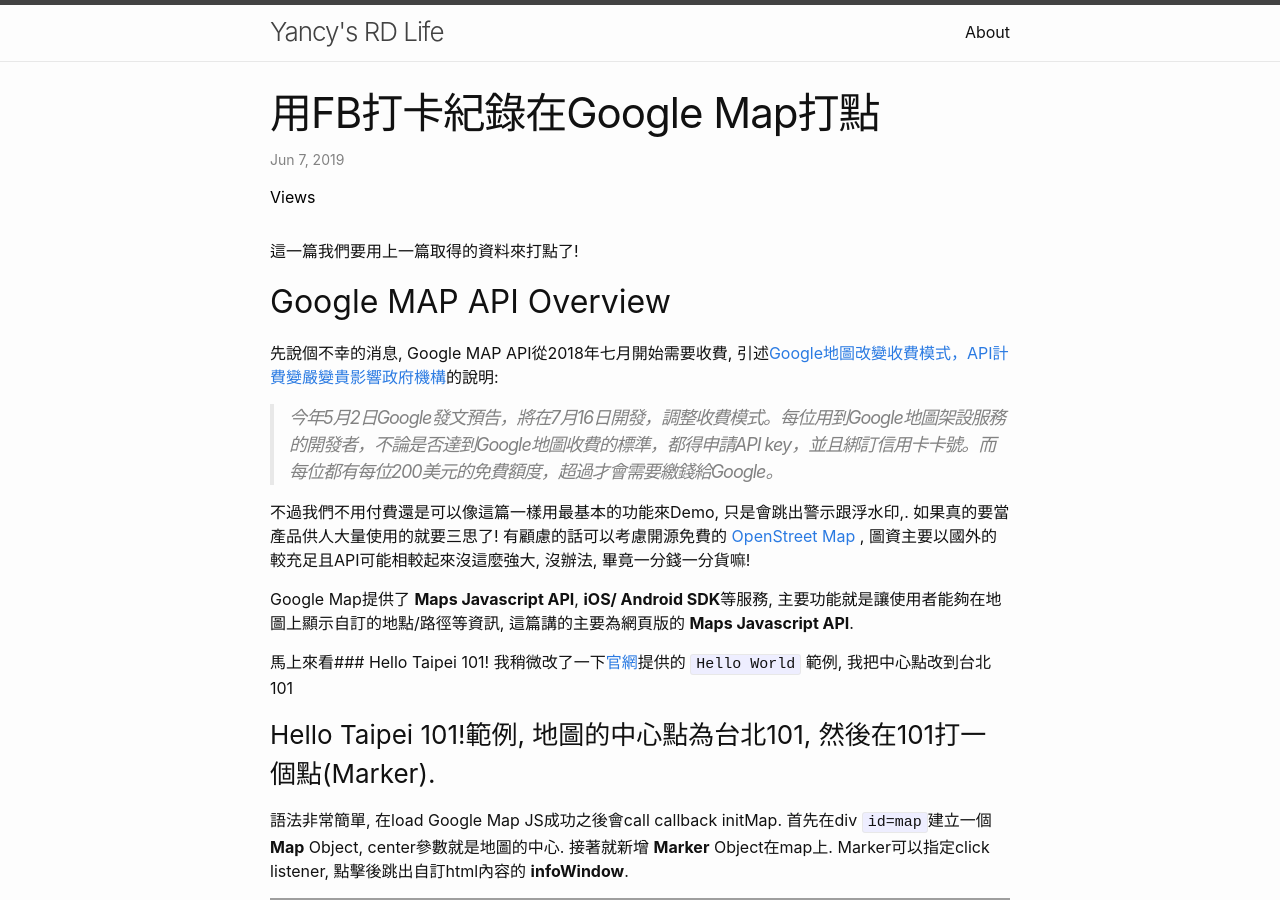
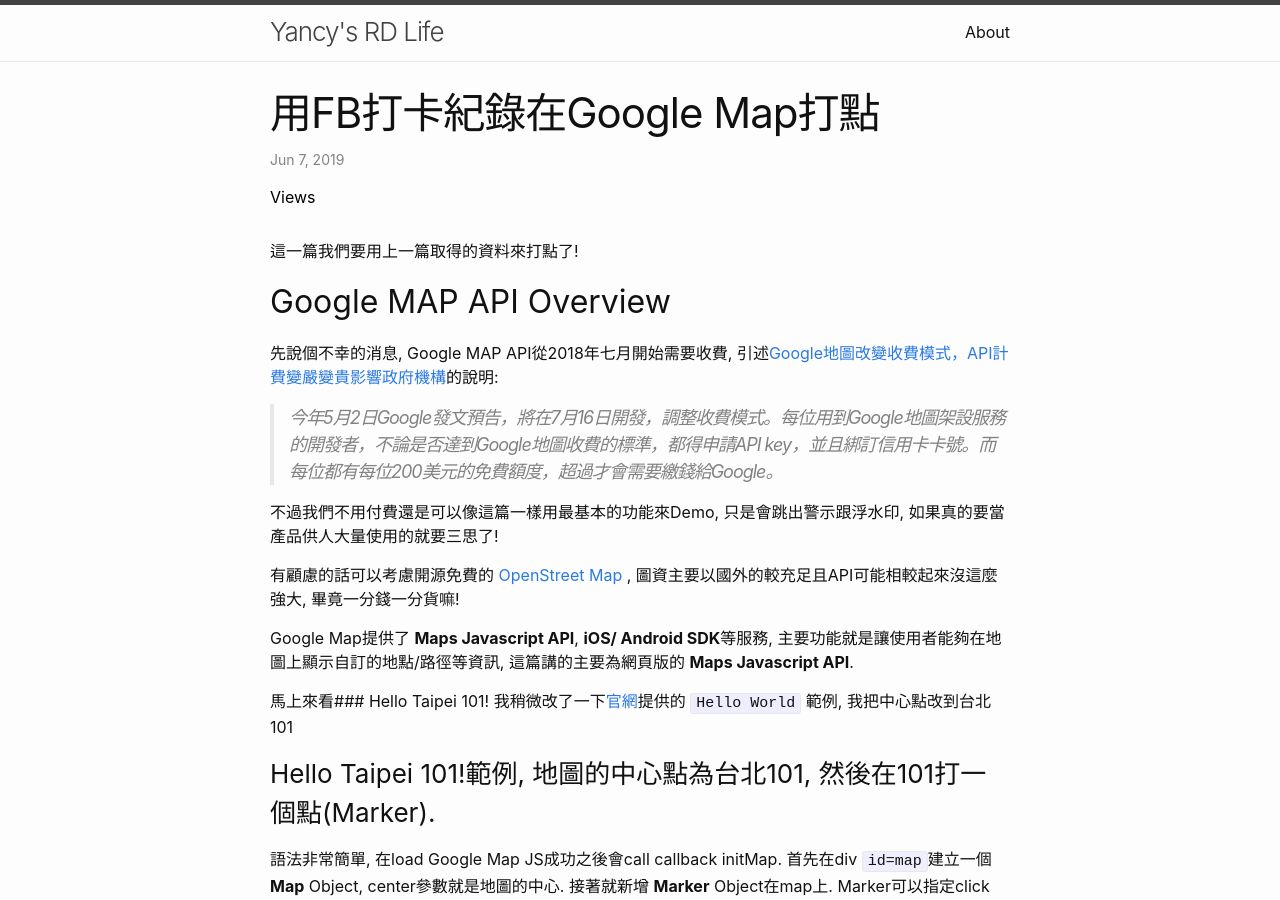
Before and after one commit to t6847kimo/blog, a Jekyll site: the page built from _posts/2019-06-07-add-fb-location-info-on-google-map.md, in a window 1280 px wide and 900 px high. Built offline with Jekyll 4.4.1, drawn with Linux system fonts in a browser that asks for light colours; nearby versions of some CDN libraries; comment, search, counter and statistics services are not loaded; some of the changed lines change nothing that is shown; grey boxes are pictures that could not be loaded.

Commit message:
_posts/2019-06-07-add-fb-location-info-on-google-map.md updated from https://stackedit.io/

```diff
--- a/_posts/2019-06-07-add-fb-location-info-on-google-map.md
+++ b/_posts/2019-06-07-add-fb-location-info-on-google-map.md
@@ -13,7 +13,9 @@
 
 > 今年5月2日Google發文預告，將在7月16日開發，調整收費模式。每位用到Google地圖架設服務的開發者，不論是否達到Google地圖收費的標準，都得申請API key，並且綁訂信用卡卡號。而每位都有每位200美元的免費額度，超過才會需要繳錢給Google。
 
-不過我們不用付費還是可以像這篇一樣用最基本的功能來Demo, 只是會跳出警示跟浮水印,. 如果真的要當產品供人大量使用的就要三思了! 有顧慮的話可以考慮開源免費的 [OpenStreet Map](https://www.openstreetmap.org/) , 圖資主要以國外的較充足且API可能相較起來沒這麼強大, 沒辦法, 畢竟一分錢一分貨嘛!
+不過我們不用付費還是可以像這篇一樣用最基本的功能來Demo, 只是會跳出警示跟浮水印, 如果真的要當產品供人大量使用的就要三思了!
+
+有顧慮的話可以考慮開源免費的 [OpenStreet Map](https://www.openstreetmap.org/) , 圖資主要以國外的較充足且API可能相較起來沒這麼強大, 畢竟一分錢一分貨嘛!
 
 Google Map提供了 **Maps Javascript API**, **iOS/ Android SDK**等服務, 主要功能就是讓使用者能夠在地圖上顯示自訂的地點/路徑等資訊, 這篇講的主要為網頁版的 **Maps Javascript API**.
 
@@ -169,8 +171,7 @@
 ![Google Map with FB posts location info](https://raw.githubusercontent.com/t6847kimo/blog/master/assets/img/Google%20Map%20Demo.png)
 
 <!--stackedit_data:
-eyJoaXN0b3J5IjpbLTE2OTg1NjExNjEsLTEzNjY0Mzg5NTQsLT
-EyNjk2NTQ1NDMsMjEyNjc4NTIzNSwtMjExOTI1MzkzNiwtMzE0
-Mzg2MDIsNDQ2Mzc3MzksLTU5ODYzMDcxMiwxOTI2NjY1NTY3XX
-0=
+eyJoaXN0b3J5IjpbNDQ0MzMzMzMwLC0xMzY2NDM4OTU0LC0xMj
+Y5NjU0NTQzLDIxMjY3ODUyMzUsLTIxMTkyNTM5MzYsLTMxNDM4
+NjAyLDQ0NjM3NzM5LC01OTg2MzA3MTIsMTkyNjY2NTU2N119
 -->
```
